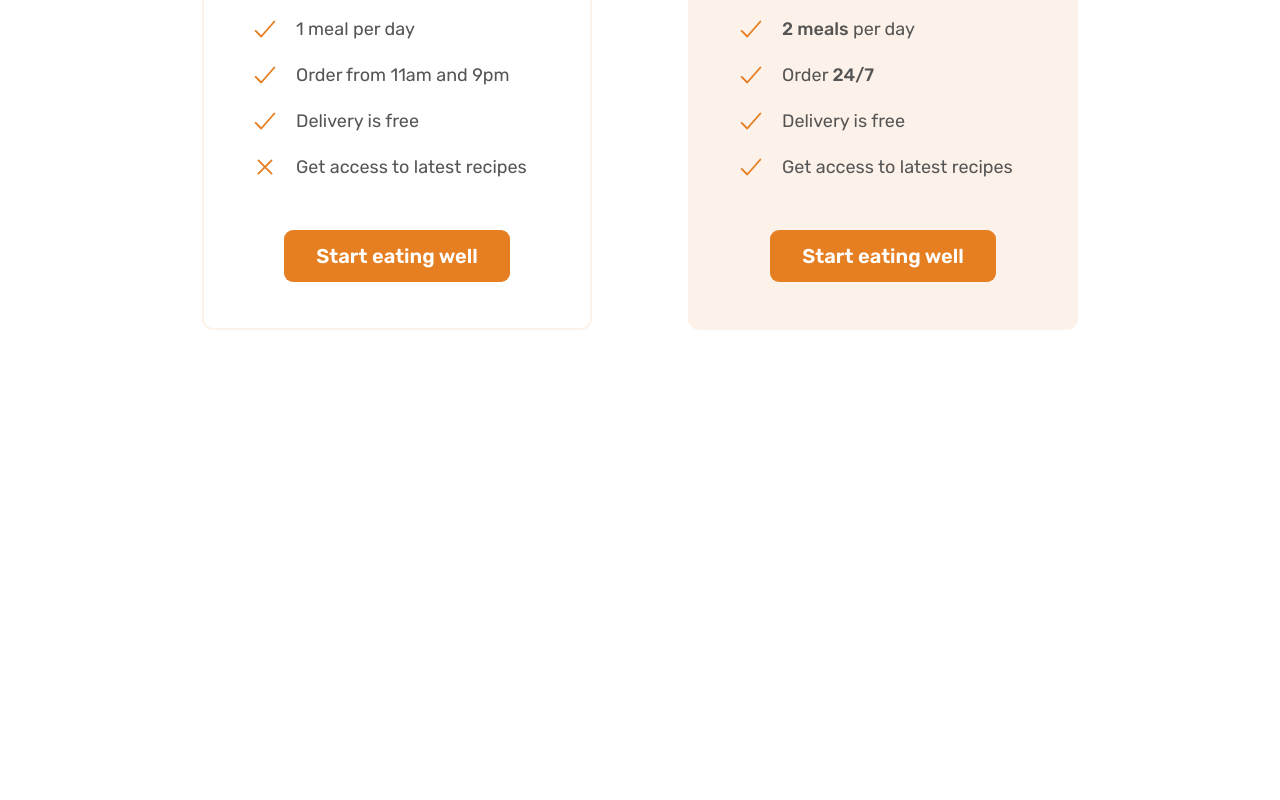
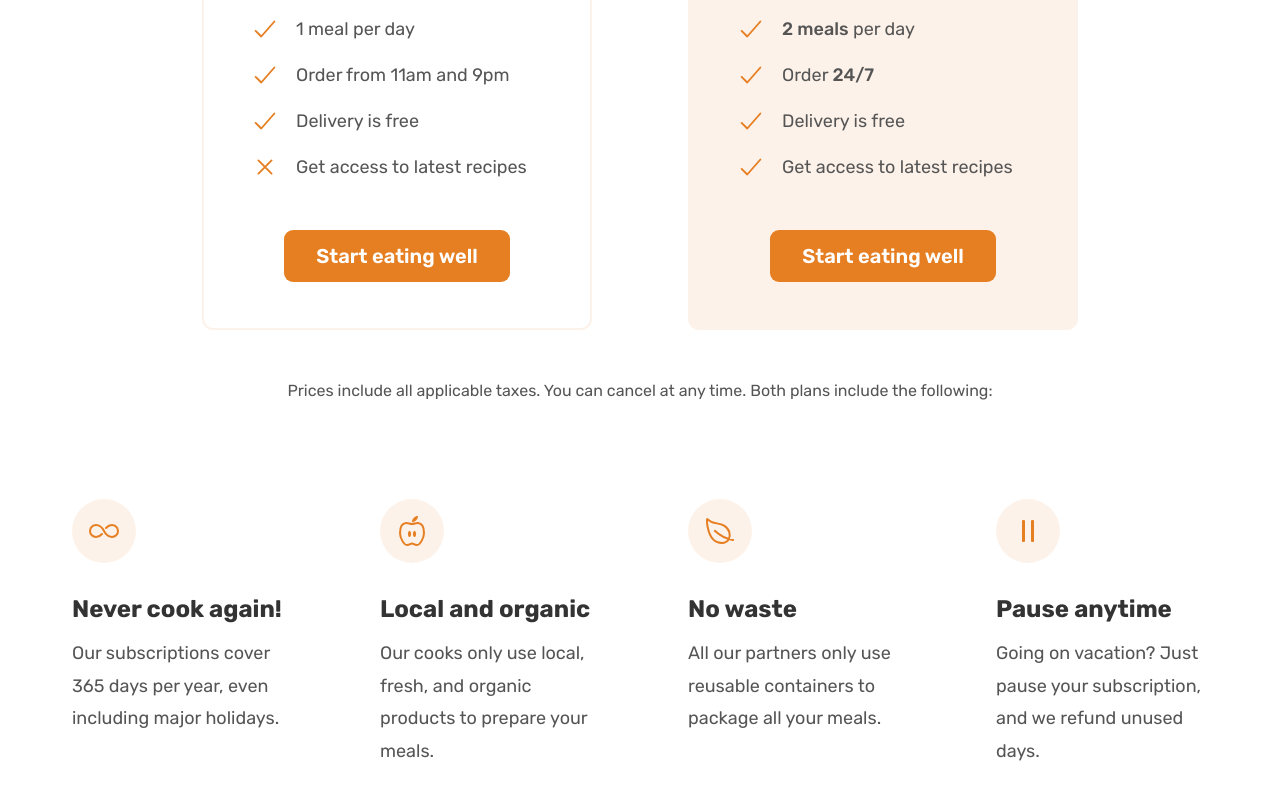
Before and after one commit to MaverickApekshit/omnifood, a plain HTML site: page index.html in a window 1280 px wide. Shown: the part 5073-5873 px from the top of the page. Before the commit the page ends 5499 px from the top, so only its background shows below. Drawn offline with nearby package versions, Linux system fonts and the light colour scheme.

Commit message:
Added the features section

```diff
--- a/css/general.css
+++ b/css/general.css
@@ -79,6 +79,10 @@ body {
   display: grid;
   column-gap: 6.4rem;
   gap: 9.6rem;
+}
+
+.grid:not(:last-child) {
+  margin-bottom: 9.6rem;
 }
 
 .grid--2-cols {
--- a/css/style.css
+++ b/css/style.css
@@ -424,3 +424,31 @@
   text-align: center;
   margin-top: 4.8rem;
 }
+
+.plan-details {
+  font-size: 1.6rem;
+  line-height: 1.6;
+  text-align: center;
+}
+
+.feature-icon {
+  color: #e67e22;
+  height: 3.2rem;
+  width: 3.2rem;
+  background-color: #fdf2e9;
+  margin-bottom: 3.2rem;
+  padding: 1.6rem;
+  border-radius: 50%;
+}
+
+.feature-title {
+  font-size: 2.4rem;
+  color: #333;
+  font-weight: 700;
+  margin-bottom: 1.6rem;
+}
+
+.feature-text {
+  font-size: 1.8rem;
+  line-height: 1.8;
+}
--- a/index.html
+++ b/index.html
@@ -448,7 +448,7 @@
           </h2>
         </div>
 
-        <div class="container grid grid--2-cols">
+        <div class="container grid grid--2-cols margin-bottom-md">
           <div class="pricing-plan pricing-plan--starter">
             <header class="plan-header">
               <p class="plan-name">Starter</p>
@@ -516,6 +516,51 @@
             </div>
           </div>
         </div>
+
+        <div class="container grid">
+          <aside class="plan-details">
+            Prices include all applicable taxes. You can cancel at any time.
+            Both plans include the following:
+          </aside>
+        </div>
+
+        <div class="container grid grid--4-cols">
+          <div class="feature">
+            <ion-icon class="feature-icon" name="infinite-outline"></ion-icon>
+            <p class="feature-title">Never cook again!</p>
+            <p class="feature-text">
+              Our subscriptions cover 365 days per year, even including major
+              holidays.
+            </p>
+          </div>
+
+          <div class="feature">
+            <ion-icon class="feature-icon" name="nutrition-outline"></ion-icon>
+            <p class="feature-title">Local and organic</p>
+            <p class="feature-text">
+              Our cooks only use local, fresh, and organic products to prepare
+              your meals.
+            </p>
+          </div>
+
+          <div class="feature">
+            <ion-icon class="feature-icon" name="leaf-outline"></ion-icon>
+            <p class="feature-title">No waste</p>
+            <p class="feature-text">
+              All our partners only use reusable containers to package all your
+              meals.
+            </p>
+          </div>
+
+          <div class="feature">
+            <ion-icon class="feature-icon" name="pause-outline"></ion-icon>
+            <p class="feature-title">Pause anytime</p>
+            <p class="feature-text">
+              Going on vacation? Just pause your subscription, and we refund
+              unused days.
+            </p>
+          </div>
+        </div>
       </section>
     </main>
 
```
